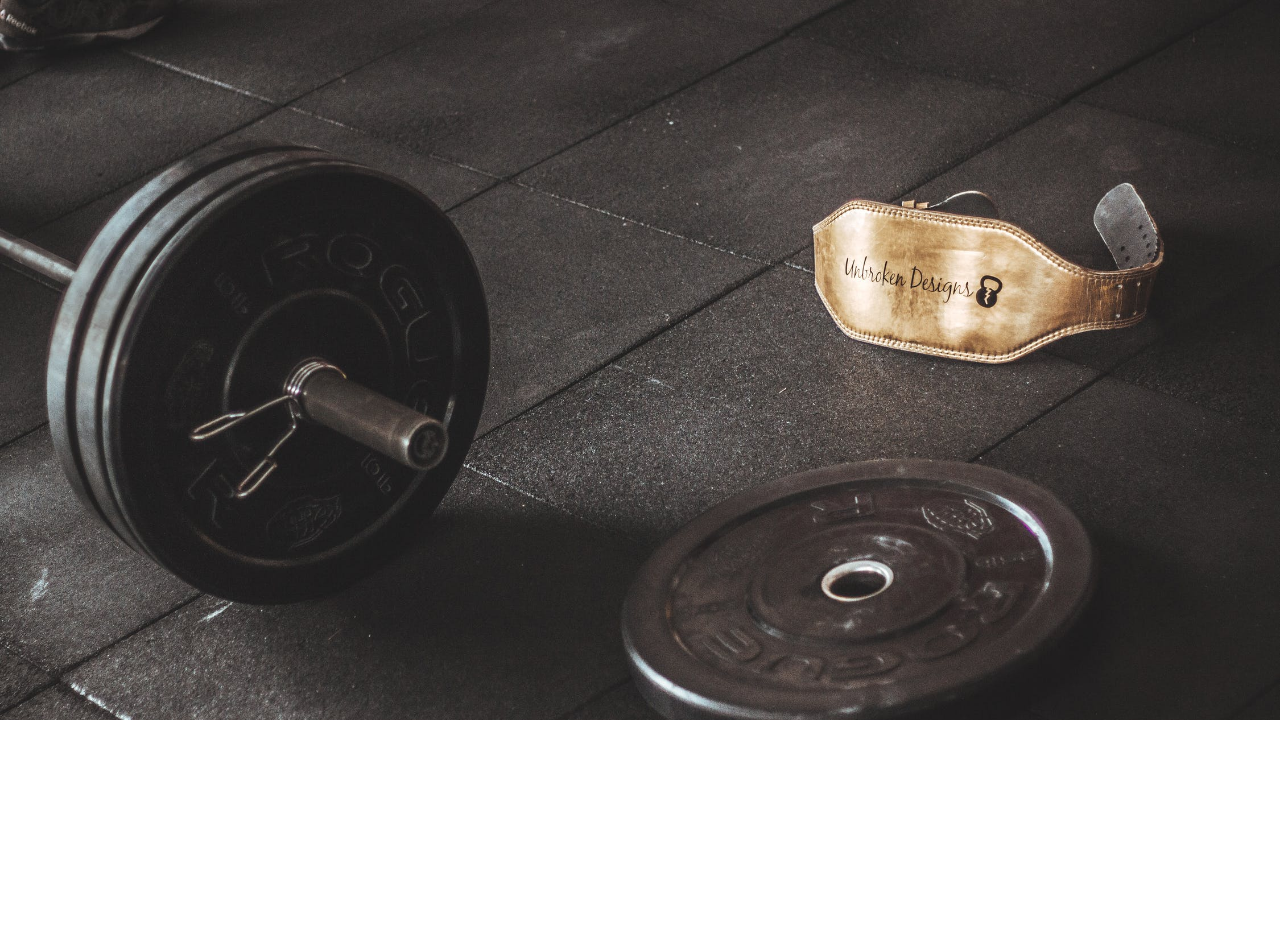
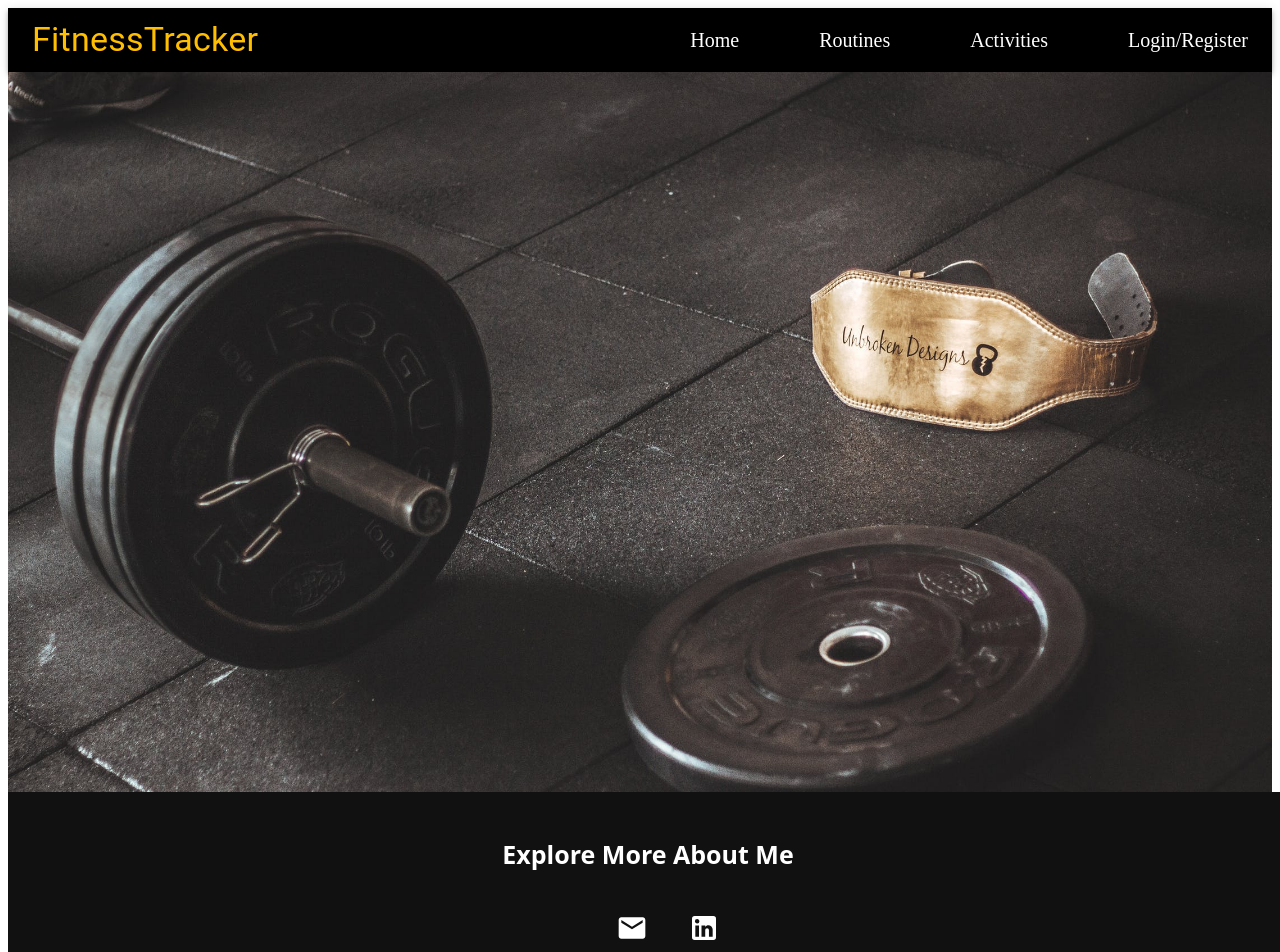
Before and after one commit to carlos-escamilla33/FitnessTrackerFrontEnd, a React (Create React App) app: page / in a window 1280 px wide. Shown: the top 952 px of the page. Before the commit the page ends 800 px from the top, so only its background shows below. Built offline with nearby package versions, Linux system fonts and the light colour scheme.

Commit message:
deleted App.css file

```diff
--- a/src/App.css
+++ /dev/null
@@ -1,17 +0,0 @@
-@import url('https://fonts.googleapis.com/css2?family=Roboto+Condensed:ital@1&family=Roboto:wght@300&display=swap');
-
-* {
-    margin:0;
-    padding:0;
-    font-family: 'Roboto', sans-serif;
-}
-
-.appBar {
-    background-color: black;
-}
-.content {
-    min-height: calc(100vh - 120px);
-    margin-top: 30px;
-    margin-bottom: 30px;
-    /* 80px header + 40px footer = 120px  */
-}
--- a/src/App.js
+++ b/src/App.js
@@ -1,6 +1,6 @@
-import { useContext, useEffect } from "react";
-import "./App.css"
 import {
+    NavBar,
+    Footer,
     LoginRegister,
     UserData,
     Home,
@@ -11,6 +11,7 @@
     UpdateRoutine,
     ActivityRoutines
 } from "./components";
+import { useContext, useEffect } from "react";
 import { BrowserRouter, Routes, Route } from "react-router-dom";
 import { UserContext } from "./context/UserContext";
 
@@ -28,6 +29,7 @@
 
     return (
         <BrowserRouter>
+            <NavBar />
             <Routes>
                 <Route exact path="/" element={<Home />} />
                 <Route exact path="/users/me" element={<UserData />} />
@@ -39,6 +41,7 @@
                 <Route exact path="/activities/:activityId" element={<UpdateActivity />} />
                 <Route exact path="/activity/:activityId/routines" element={<ActivityRoutines />} />
             </Routes>
+            <Footer />
         </BrowserRouter>
     )
 }
```
